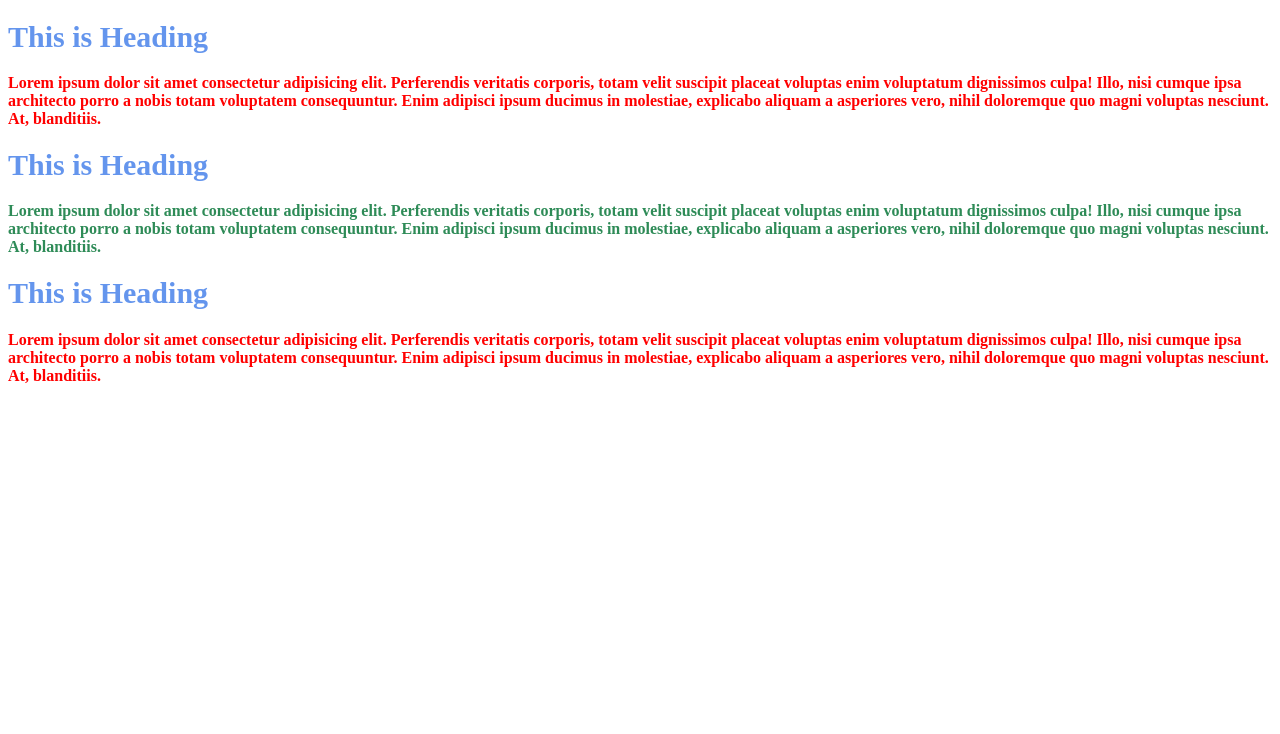
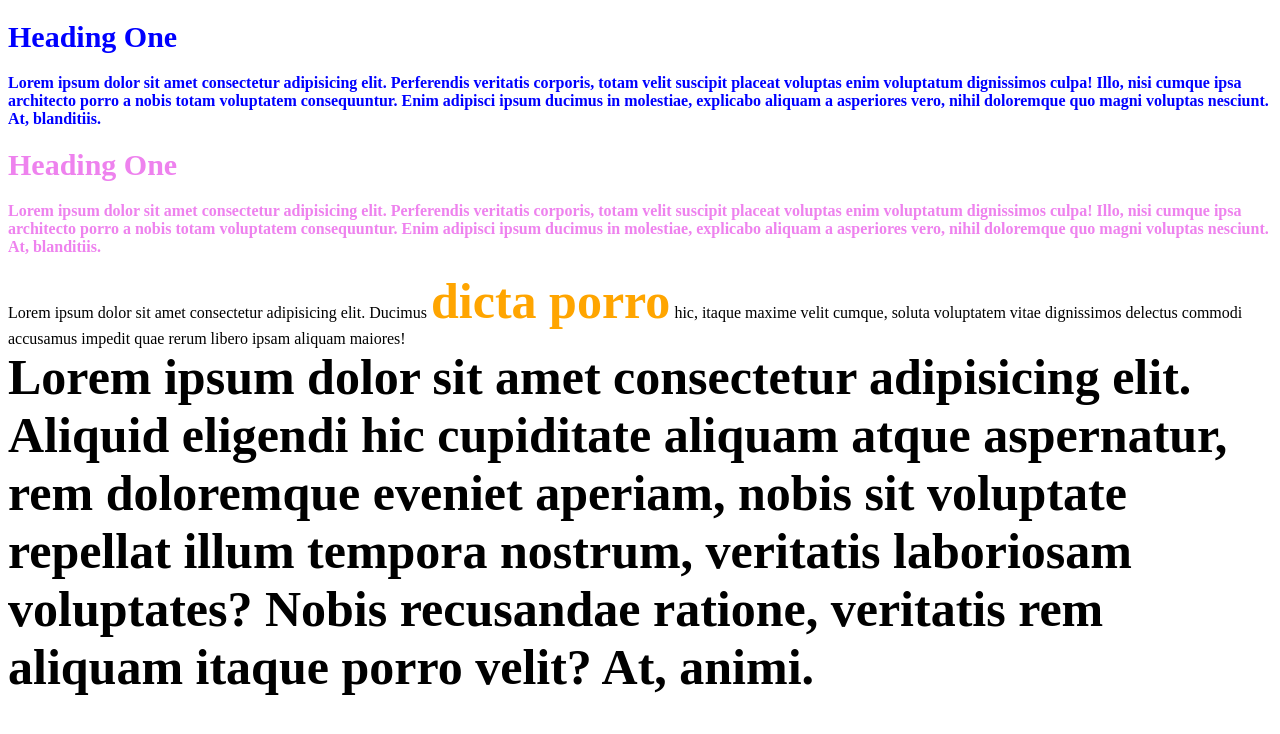
Before and after one commit to sanskarpareek14/FullStack, a plain HTML site: page index.html in a window 1280 px wide. Drawn offline with Linux system fonts and the light colour scheme.

Commit message:
Class Selector

```diff
--- a/index.html
+++ b/index.html
@@ -20,31 +20,48 @@
         #first {
             color: yellow !important;
         }
+
+        .one {
+            color: blue;
+        }
+
+        .two {
+            color: violet;
+        }
+
+        .orange {
+            color: orange;
+        }
+
+        .big {
+            font-size: 50px;
+            font-weight: 700;
+        }
     </style>
 </head>
 
 <body>
-    <h1>This is Heading</h1>
-    <p>Lorem ipsum dolor sit amet consectetur adipisicing elit. Perferendis
+    <h1 class="one">Heading One</h1>
+    <p class="one">Lorem ipsum dolor sit amet consectetur adipisicing elit. Perferendis
         veritatis corporis,
         totam velit suscipit
         placeat voluptas enim voluptatum dignissimos culpa! Illo, nisi cumque ipsa architecto porro a nobis totam
         voluptatem consequuntur. Enim adipisci ipsum ducimus in molestiae, explicabo aliquam a asperiores vero, nihil
         doloremque quo magni voluptas nesciunt. At, blanditiis.</p>
-    <h1>This is Heading</h1>
-    <p style="color:seagreen;">Lorem ipsum dolor sit amet consectetur adipisicing elit. Perferendis
+    <h1 class="two">Heading One</h1>
+    <p class="two">Lorem ipsum dolor sit amet consectetur adipisicing elit. Perferendis
         veritatis corporis,
         totam velit suscipit
         placeat voluptas enim voluptatum dignissimos culpa! Illo, nisi cumque ipsa architecto porro a nobis totam
         voluptatem consequuntur. Enim adipisci ipsum ducimus in molestiae, explicabo aliquam a asperiores vero, nihil
         doloremque quo magni voluptas nesciunt. At, blanditiis.</p>
-    <h1 id="third">This is Heading</h1>
-    <p>Lorem ipsum dolor sit amet consectetur adipisicing elit. Perferendis
-        veritatis corporis,
-        totam velit suscipit
-        placeat voluptas enim voluptatum dignissimos culpa! Illo, nisi cumque ipsa architecto porro a nobis totam
-        voluptatem consequuntur. Enim adipisci ipsum ducimus in molestiae, explicabo aliquam a asperiores vero, nihil
-        doloremque quo magni voluptas nesciunt. At, blanditiis.</p>
+    <div>Lorem ipsum dolor sit amet consectetur adipisicing elit. Ducimus <b class="orange big">dicta porro</b> hic,
+        itaque
+        maxime velit cumque, soluta voluptatem vitae dignissimos delectus commodi accusamus impedit quae rerum libero
+        ipsam aliquam maiores!</div>
+    <div class="big">Lorem ipsum dolor sit amet consectetur adipisicing elit. Aliquid eligendi hic cupiditate aliquam
+        atque aspernatur, rem doloremque eveniet aperiam, nobis sit voluptate repellat illum tempora nostrum, veritatis
+        laboriosam voluptates? Nobis recusandae ratione, veritatis rem aliquam itaque porro velit? At, animi.</div>
 </body>
 
 </html>
```
